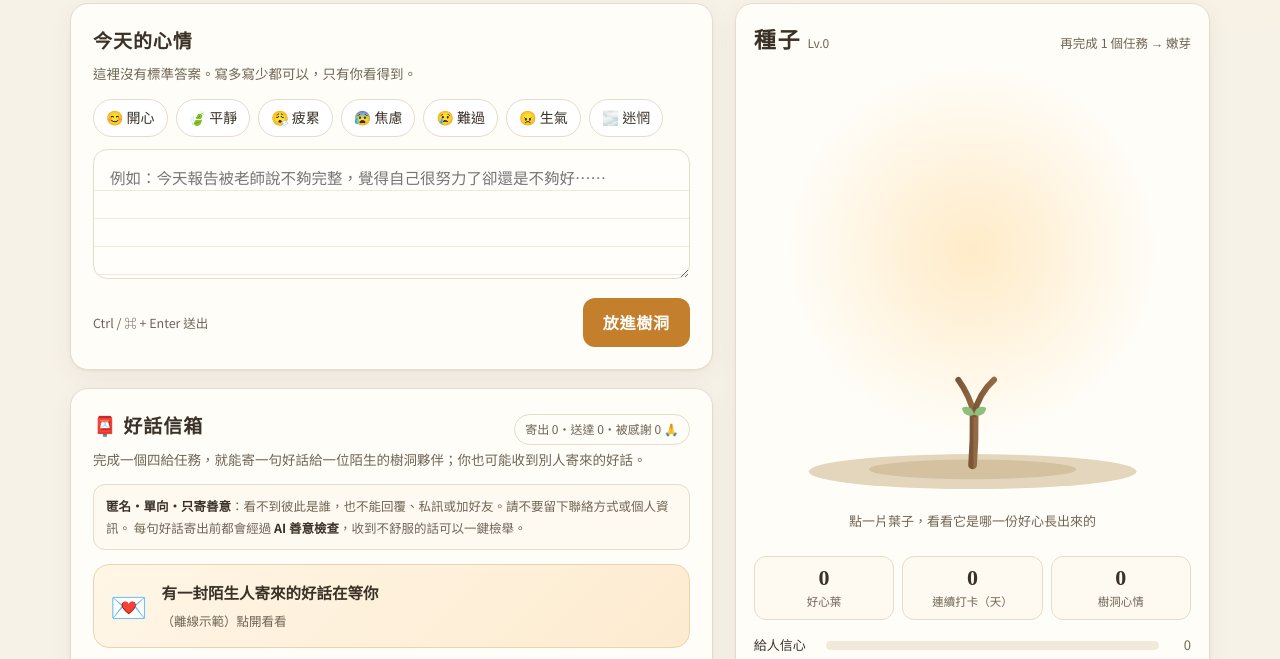
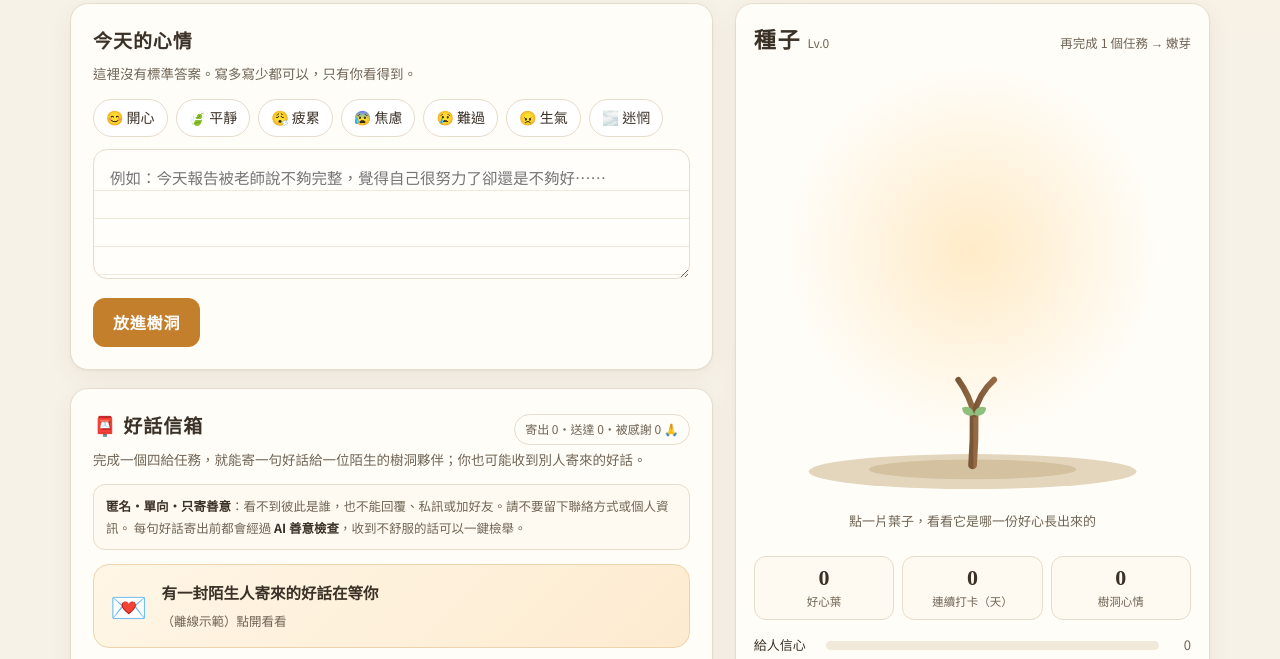
Before and after one commit to tinggggg-13/tree, a plain HTML site: page index.html in a window 1280 px wide. Shown: the part 141-800 px from the top of the page. Drawn offline with Linux system fonts and the light colour scheme.

Commit message:
Update index.html

```diff
--- a/index.html
+++ b/index.html
@@ -31,7 +31,6 @@
         <label for="moodText" class="hint" style="display:none">心情內容</label>
         <textarea id="moodText" placeholder="例如：今天報告被老師說不夠完整，覺得自己很努力了卻還是不夠好⋯⋯"></textarea>
         <div class="row">
-          <span class="hint">Ctrl / ⌘ + Enter 送出</span>
           <button class="btn" id="sendBtn">放進樹洞</button>
         </div>
       </section>
```
